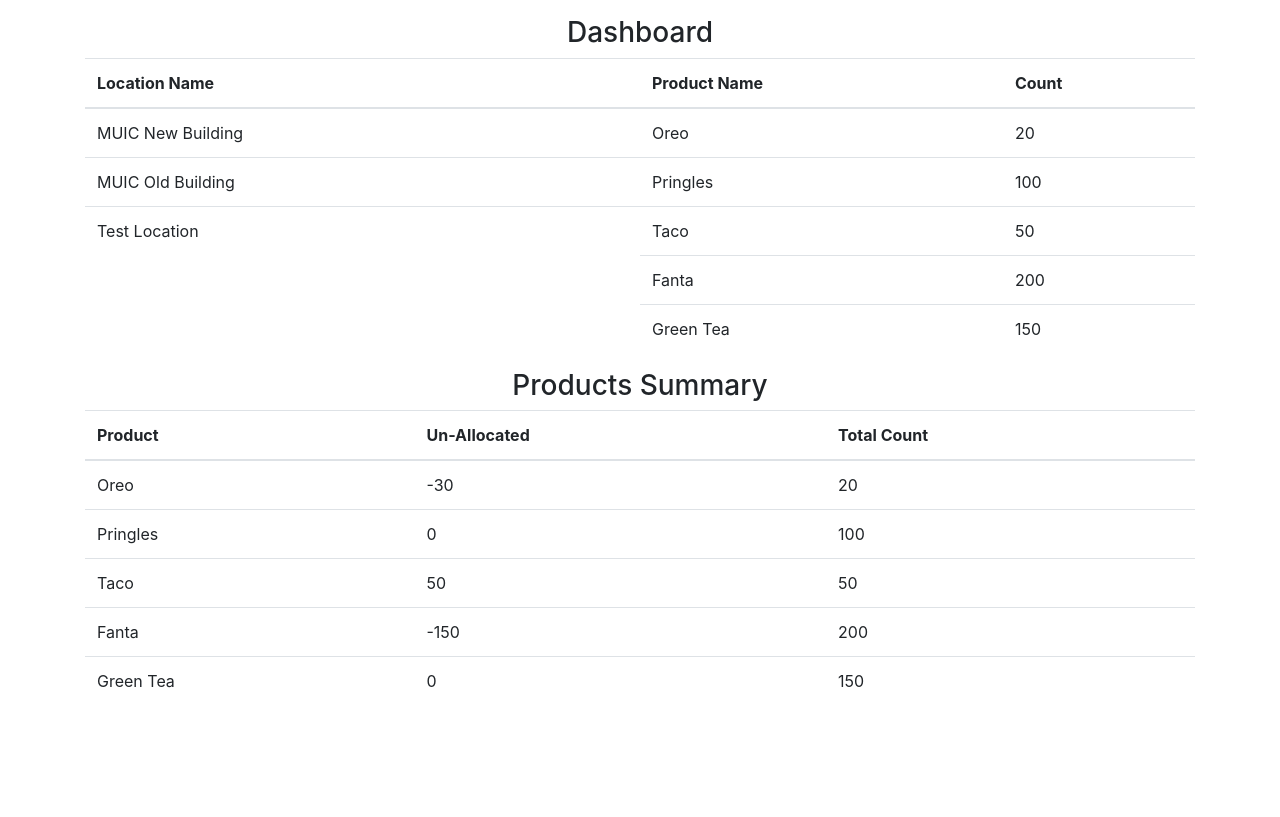
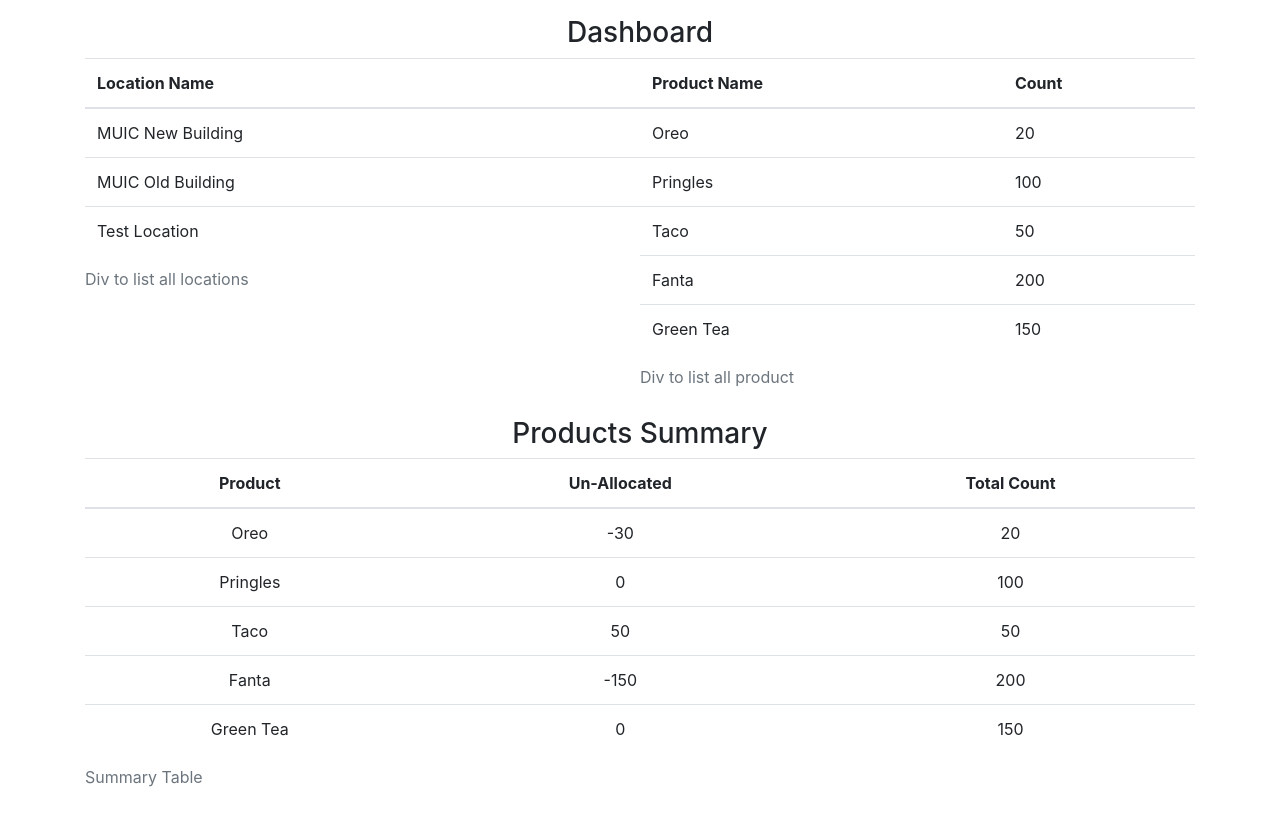
Before and after one commit to natananNithiittikrai/SWE_HW1_2023, a Flask app: page / in a window 1280 px wide. Shown: the part 54-871 px from the top of the page. Before the commit the page ends 742 px from the top, so only its background shows below. Run offline with Flask 2, Linux system fonts and the light colour scheme; data comes from the database, SQL or seed files in the repository; some libraries are stand-ins or nearby versions.

Commit message:
Bug reliability fixed

```diff
--- a/templates/base-template.html
+++ b/templates/base-template.html
@@ -1,5 +1,5 @@
 <!doctype html>
-<html>
+<html lang="en">
     <head>
         <meta charset="utf-8"/>
         <title>{% block title %} MUIC Vending Machine Tracking Web {% endblock %}</title>
--- a/templates/index.html
+++ b/templates/index.html
@@ -1,16 +1,16 @@
 {% extends 'base-template.html' %}
 {% block content %}
     <div class="container">
-    <h3 align="center">Dashboard</h3>
+        <h3 style="text-align: center">Dashboard</h3>
         <div style="height: 50%;width: 100%; float: left">
             {% if locations == None or locations|length == 0 %}
             <div style="float: left;width:50%;">
-                <h3 align="center" class="font-weight-light">No Data Available Yet</h3>
+                <h3  class="text center font-weight-light">No Data Available Yet</h3>
             </div>
             {% else %}
-            <!-- Div to list all locations -->
             <div style="float:left;width:50%">
                 <table class="table">
+                <caption>Div to list all locations</caption>
                     <thead>
                         <tr>
                             <th scope="col">Location Name</th>
@@ -28,12 +28,12 @@
         {% endif %}
         {% if products == None or products|length == 0 %}
             <div style="float: right;width: 50%;">
-                <h3 align="center" class="font-weight-light">No Product Data Available Yet</h3>
+                <h3 class="text center font-weight-light">No Product Data Available Yet</h3>
             </div>
         {% else %}
-            <!-- Div to list all products -->
             <div style="float:right;width:50%;">
                 <table class="table">
+                <caption>Div to list all product</caption>
                     <thead>
                         <tr>
                             <th scope="col">Product Name</th>
@@ -54,15 +54,15 @@
         </div>
     </div>
 
-    <div class="container" style="float: contour;" align="center">
-    <h3 align="center">Products Summary</h3>
+    <div class="container" style="float: contour; text-align: center">
+    <h3 style="text-align: center">Products Summary</h3>
         <div class="form-horizontal" title="Summary">
         {% if database == None or database|length == 0 %}
-            <h3 align="center" class="font-weight-light">Summary not available yet</h3>
+            <h3 class="text-center font-weight-light">Summary not available yet</h3>
         {% else %}
-            <!-- Summary needed -->
             <div>
                 <table class="table">
+                <caption>Summary Table</caption>
                     <thead>
                         <tr>
                             <th scope="col">Product</th>
--- a/templates/location.html
+++ b/templates/location.html
@@ -2,6 +2,7 @@
 {% block content %}
     <div class="container">
         <table class="table">
+         <caption>Location</caption>
             <thead>
                 <th scope="col">Location Name</th>
                 <th></th>
@@ -22,7 +23,9 @@
                                 <form action="{{ url_for('edit', type='location') }}" method="post">
                                     <div class="modal-dialog" role="document">
                                         <div class="modal-content">
-                                            <div class="modal-body"><input name="loc_name" placeholder="{{ location[1] }}"></div>
+                                            <div class="modal-body"><label>
+                                                <input name="loc_name" placeholder="{{ location[1] }}">
+                                            </label></div>
                                             <div class="modal-footer">
                                                 <input name="loc_id" value="{{ location[0] }}" hidden aria-hidden="true">
                                                 <button type="button" class="btn btn-default" data-dismiss="modal">Close</button>
--- a/templates/product.html
+++ b/templates/product.html
@@ -2,6 +2,7 @@
 {% block content %}
     <div class="container">
         <table class="table">
+         <caption>Product</caption>
             <thead>
                 <th scope="col">Product Name</th>
                 <th scope="col">Quantity</th>
```
Also changed, not shown: templates/movement.html (+11 -5 lines).
